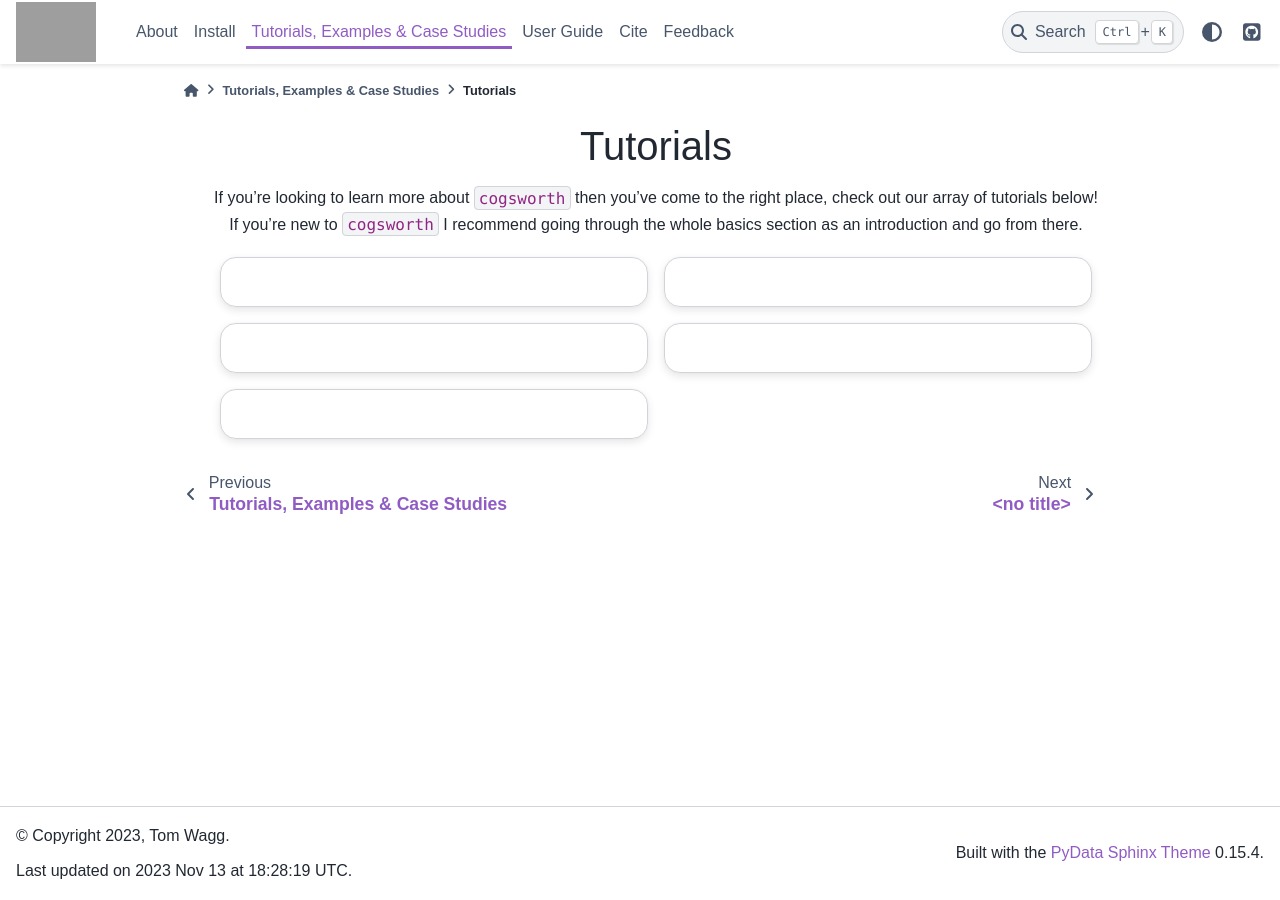
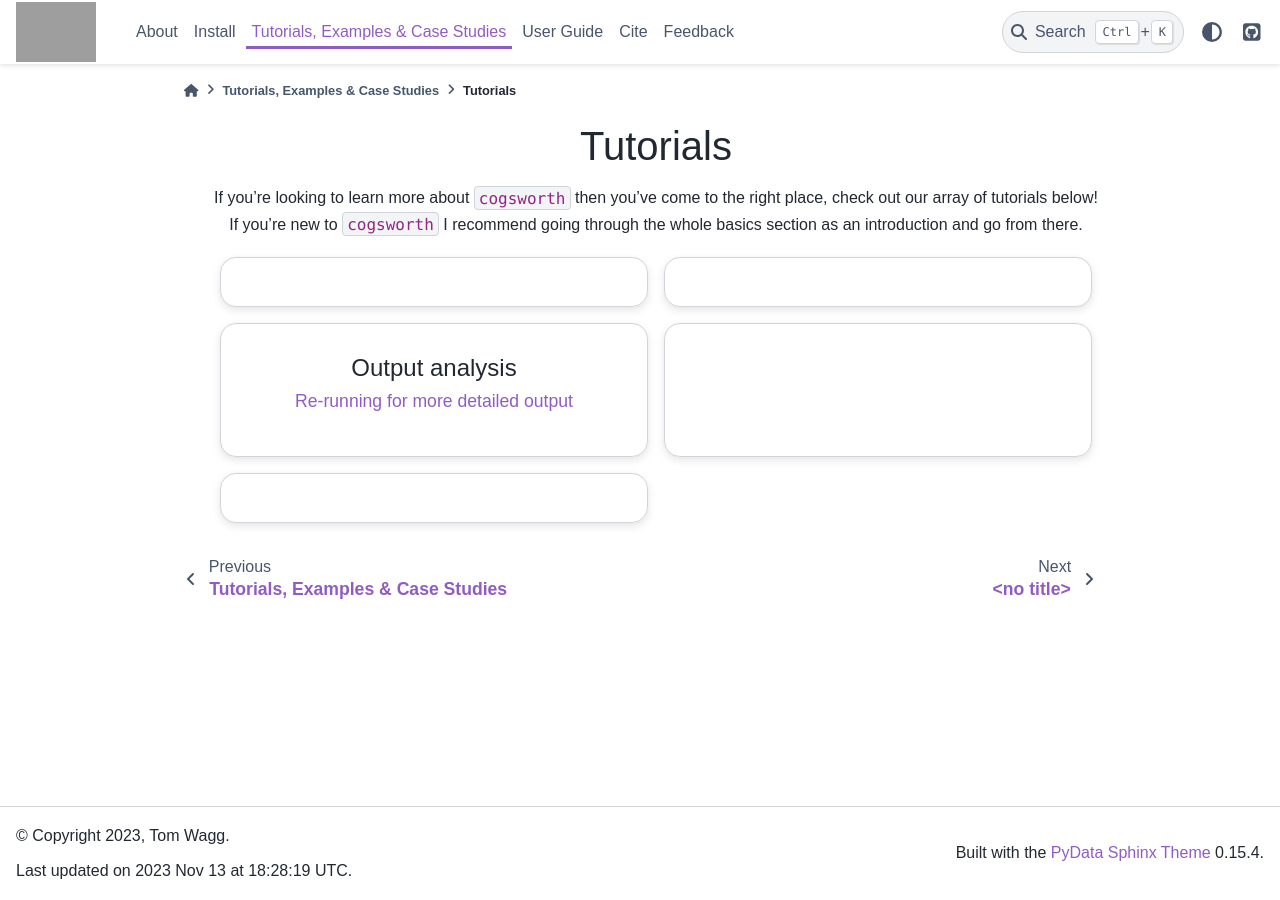
Before and after one commit to TomWagg/cogsworth, a Sphinx documentation site: the page built from docs/pages/tutorials.rst, in a window 1280 px wide. Built offline with Sphinx 7.4.7 and the PyData theme 0.15.4, drawn with Linux system fonts in a browser that asks for light colours; some web fonts are replaced; pages that are not in the unit, such as notebooks, are missing from menus; some of the changed lines change nothing that is shown; grey boxes are pictures that could not be loaded.

Commit message:
start re-run stub

```diff
--- a/docs/pages/tutorials.rst
+++ b/docs/pages/tutorials.rst
@@ -36,6 +36,7 @@
             :caption: Output analysis
 
             ../tutorials/subpops.ipynb
+            ../tutorials/rerun.ipynb
 
     .. grid-item-card::
 
```
Also changed, not shown: docs/tutorials/rerun.ipynb (added).
